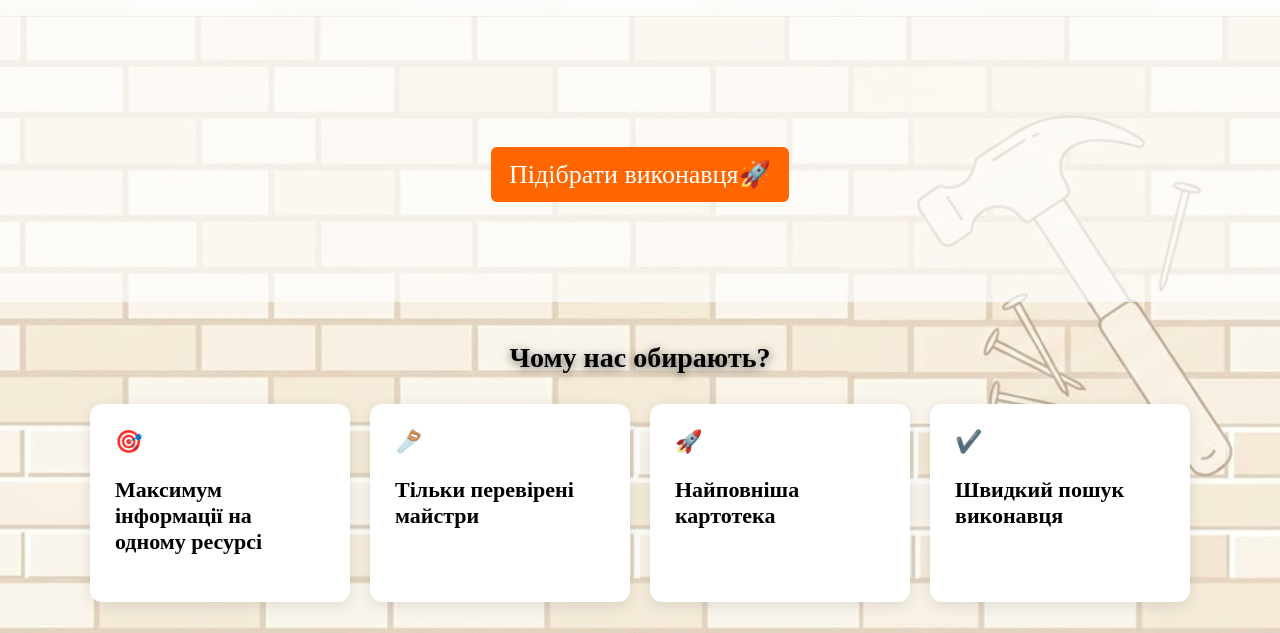
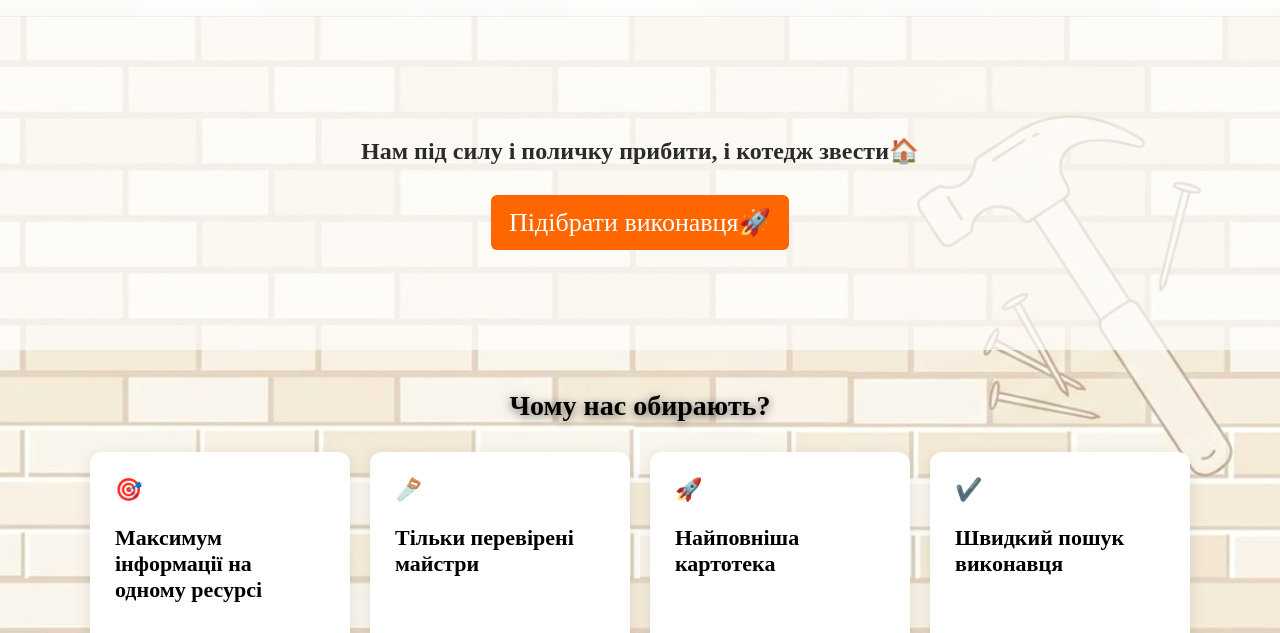
Before and after one commit to pavlenkoyurij-sudo/Our-specialists, a plain HTML site: page marganec/index.html in a window 1280 px wide. Shown: the part 131-764 px from the top of the page. Drawn offline with nearby package versions, Linux system fonts and the light colour scheme; no server answers.

```diff
--- a/marganec/index.html
+++ b/marganec/index.html
@@ -52,7 +52,7 @@
         <section id="home" class="hero">
 
             <h2>
-
+                Нам під силу і поличку прибити, і котедж звести🏠
             </h2>
 
 
```
